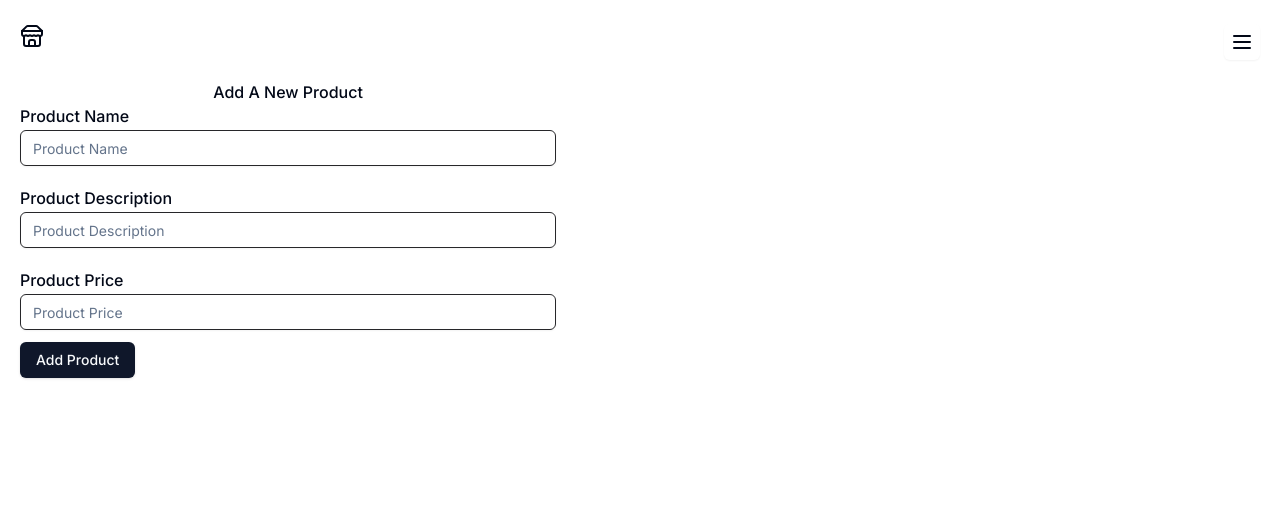
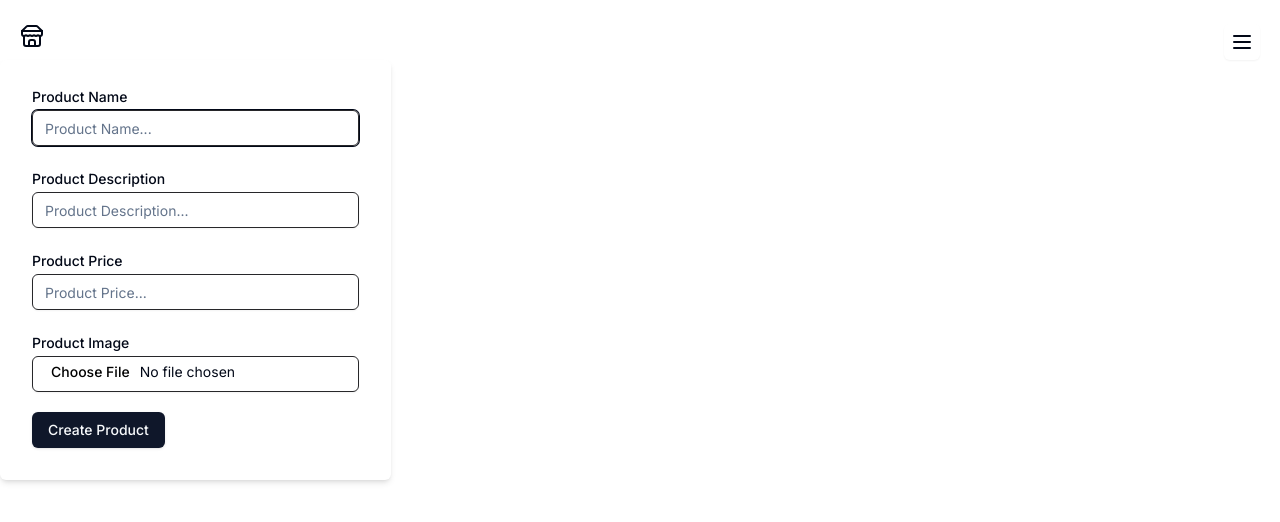
Before and after one commit to Kev-Villegas/E-Commerce-Full-Stack, a Next.js app: page /admin/products/new in a window 1280 px wide. Shown: the top 522 px of the page. Built offline with nearby package versions, Linux system fonts and the light colour scheme.

Commit message:
feat: adding image upload route n product form

```diff
--- a/app/admin/_components/ProductForm.tsx
+++ b/app/admin/_components/ProductForm.tsx
@@ -1,91 +1,147 @@
+/*eslint-disable no-unused-vars*/
 "use client";
 
-import { z } from "zod";
 import axios from "axios";
-import React, { useState } from "react";
-import { toast } from "react-hot-toast";
-import { Product } from "@prisma/client";
-import { useForm } from "react-hook-form";
-import { useRouter } from "next/navigation";
+import Image from "next/image";
 import Spinner from "@/app/_components/Spinner";
 import { Input } from "@/app/_components/ui/input";
+import { Label } from "@/app/_components/ui/label";
+import { useRef, useState, useEffect } from "react";
 import { Button } from "@/app/_components/ui/button";
-import { zodResolver } from "@hookform/resolvers/zod";
-import { productSchema } from "@/app/_utils/validationSchemas";
-import { Label } from "@/app/_components/ui/label";
+import { useRouter, useParams } from "next/navigation";
 
-type ProductFormData = z.infer<typeof productSchema>;
-
-const ProductForm = ({ product }: { product?: Product }) => {
+const ProductForm = () => {
+  const router = useRouter();
+  const params = useParams();
+  const form = useRef<HTMLFormElement>(null);
+  const [product, setProduct] = useState({
+    name: "",
+    price: "",
+    description: "",
+  });
+  const [file, setFile] = useState<File | null>(null);
   const [isSubmitting, setSubmitting] = useState(false);
 
-  const router = useRouter();
-  const {
-    register,
-    handleSubmit,
-    formState: { errors },
-  } = useForm<ProductFormData>({
-    resolver: zodResolver(productSchema),
+  useEffect(() => {
+    if (params.id) {
+      axios.get("/api/products/" + params.id).then((res) => {
+        setProduct({
+          name: res.data.name,
+          price: res.data.price,
+          description: res.data.description,
         });
+      });
+    }
+  }, []);
 
-  const onSubmit = handleSubmit(async (data) => {
+  const handleChange = (
+    e: React.ChangeEvent<HTMLInputElement | HTMLTextAreaElement>,
+  ) => {
+    setProduct({
+      ...product,
+      [e.target.name]: e.target.value,
+    });
+  };
+
+  const handleFileChange = (e: React.ChangeEvent<HTMLInputElement>) => {
+    if (e.target.files && e.target.files[0]) {
+      setFile(e.target.files[0]);
+    }
+  };
+
+  const handleSubmit = async (e: React.FormEvent<HTMLFormElement>) => {
+    e.preventDefault();
+    const formData = new FormData();
+    formData.append("name", product.name);
+    formData.append("description", product.description);
+    formData.append("price", product.price.toString());
+
+    if (file) {
+      formData.append("image", file);
+    }
+
     try {
-      setSubmitting(true);
-      if (product) {
-        await axios.patch("/api/products/" + product.id, data);
-        toast.success("Product edited successfully!");
+      if (!params.id) {
+        await axios.post("/api/products", formData, {
+          headers: {
+            "Content-Type": "multipart/form-data",
+          },
+        });
       } else {
-        await axios.post("/api/products", data);
-        toast.success("Product created successfully!");
+        await axios.put("/api/products/" + params.id, formData, {
+          headers: {
+            "Content-Type": "multipart/form-data",
+          },
+        });
       }
+      form.current?.reset();
+      router.refresh();
       router.push("/admin/products");
     } catch (error) {
-      setSubmitting(false);
-      console.error("Failed to create product", error);
-      toast.error("Failed to add product.");
+      console.error("Failed to create or update product:", error);
     }
-  });
+  };
 
   return (
-    <form className="max-w-xl p-5" onSubmit={onSubmit}>
-      <h3 className="flex justify-center text-center font-medium">
-        Add A New Product
-      </h3>
-      <Label className="text-base">Product Name</Label>
+    <div className="flex">
+      <form
+        className="mb-4 rounded-md bg-white px-8 pb-8 pt-6 shadow-md"
+        onSubmit={handleSubmit}
+        ref={form}
+      >
+        <Label>Product Name</Label>
         <Input
+          className="mb-5 mt-[2px] border-[1px] border-zinc-800"
+          placeholder="Product Name..."
+          onChange={handleChange}
+          value={product.name}
+          name="name"
           type="text"
-        defaultValue={product?.name}
-        placeholder="Product Name"
+          autoFocus
+        />
+        <Label>Product Description</Label>
+        <Input
           className="mb-5 mt-[2px] border-[1px] border-zinc-800"
-        {...register("name")}
+          placeholder="Product Description..."
+          value={product.description}
+          onChange={handleChange}
+          name="description"
+          type="text"
         />
-      {errors.name && <p className="text-red-500">{errors.name.message}</p>}
-      <Label className="text-base">Product Description</Label>
+        <Label>Product Price</Label>
         <Input
-        type="text"
-        placeholder="Product Description"
-        defaultValue={product?.description!}
           className="mb-5 mt-[2px] border-[1px] border-zinc-800"
-        {...register("description")}
+          placeholder="Product Price..."
+          onChange={handleChange}
+          value={product.price}
+          type="number"
+          name="price"
+          step="0.01"
         />
-      {errors.description && (
-        <p className="text-red-500">{errors.description.message}</p>
+        <Label>Product Image</Label>
+        <Input
+          className="mb-5 mt-[2px] border-[1px] border-zinc-800"
+          placeholder="Product Description..."
+          onChange={handleFileChange}
+          name="image"
+          type="file"
+        />
+
+        {file && (
+          <Image
+            className="mx-auto my-4 w-96 object-contain"
+            src={URL.createObjectURL(file)}
+            alt=""
+            width={200}
+            height={200}
+          />
         )}
-      <Label className="text-base">Product Price</Label>
-      <Input
-        type="number"
-        step="0.01"
-        placeholder="Product Price"
-        defaultValue={product?.price}
-        className="mb-3 mt-[2px] border-[1px] border-zinc-800"
-        {...register("price", { valueAsNumber: true })}
-      />
-      {errors.price && <p className="text-red-500">{errors.price.message}</p>}
         <Button disabled={isSubmitting} type="submit" className="gap-2">
-        {product ? "Update Product" : "Add Product"}{" "}
+          {params.id ? "Update Product" : "Create Product"}{" "}
           {isSubmitting && <Spinner />}
         </Button>
       </form>
+    </div>
   );
 };
 
--- a/app/api/products/route.ts
+++ b/app/api/products/route.ts
@@ -1,19 +1,41 @@
 /*eslint-disable no-unused-vars*/
+import path from "path";
+import { db } from "@/app/_lib/prisma";
+import { writeFile } from "fs/promises";
 import { NextRequest, NextResponse } from "next/server";
-import { db } from "@/app/_lib/prisma";
 import { productSchema } from "@/app/_utils/validationSchemas";
 
-export async function POST(request: NextRequest) {
-  const body = await request.json();
-  const validation = productSchema.safeParse(body);
-  if (!validation.success)
-    return NextResponse.json(validation.error.format(), { status: 400 });
-
-  const newProduct = await db.product.create({
-    data: { name: body.name, description: body.description, price: body.price },
-  });
-
-  return NextResponse.json(newProduct, { status: 201 });
+export async function POST(request: any) {
+  try {
+    const data = await request.formData();
+    const image = data.get("image");
+    const bytes = await image.arrayBuffer();
+    const buffer = Buffer.from(bytes);
+    const filePath = path.join(
+      process.cwd(),
+      "public",
+      "upload",
+      "products",
+      image.name,
+    );
+    await writeFile(filePath, buffer);
+    const price = parseFloat(data.get("price") as string);
+    const newProduct = await db.product.create({
+      data: {
+        name: data.get("name") as string,
+        description: data.get("description") as string,
+        price: price,
+        imagePath: `/public/upload/products/${image.name}`,
+      },
+    });
+    return NextResponse.json(newProduct, { status: 201 });
+  } catch (error) {
+    console.error("Failed to create product", error);
+    return NextResponse.json(
+      { error: "Failed to create product" },
+      { status: 500 },
+    );
+  }
 }
 
 export async function GET(request: NextRequest) {
```
Lines whose indentation alone changed are shown as unchanged.
